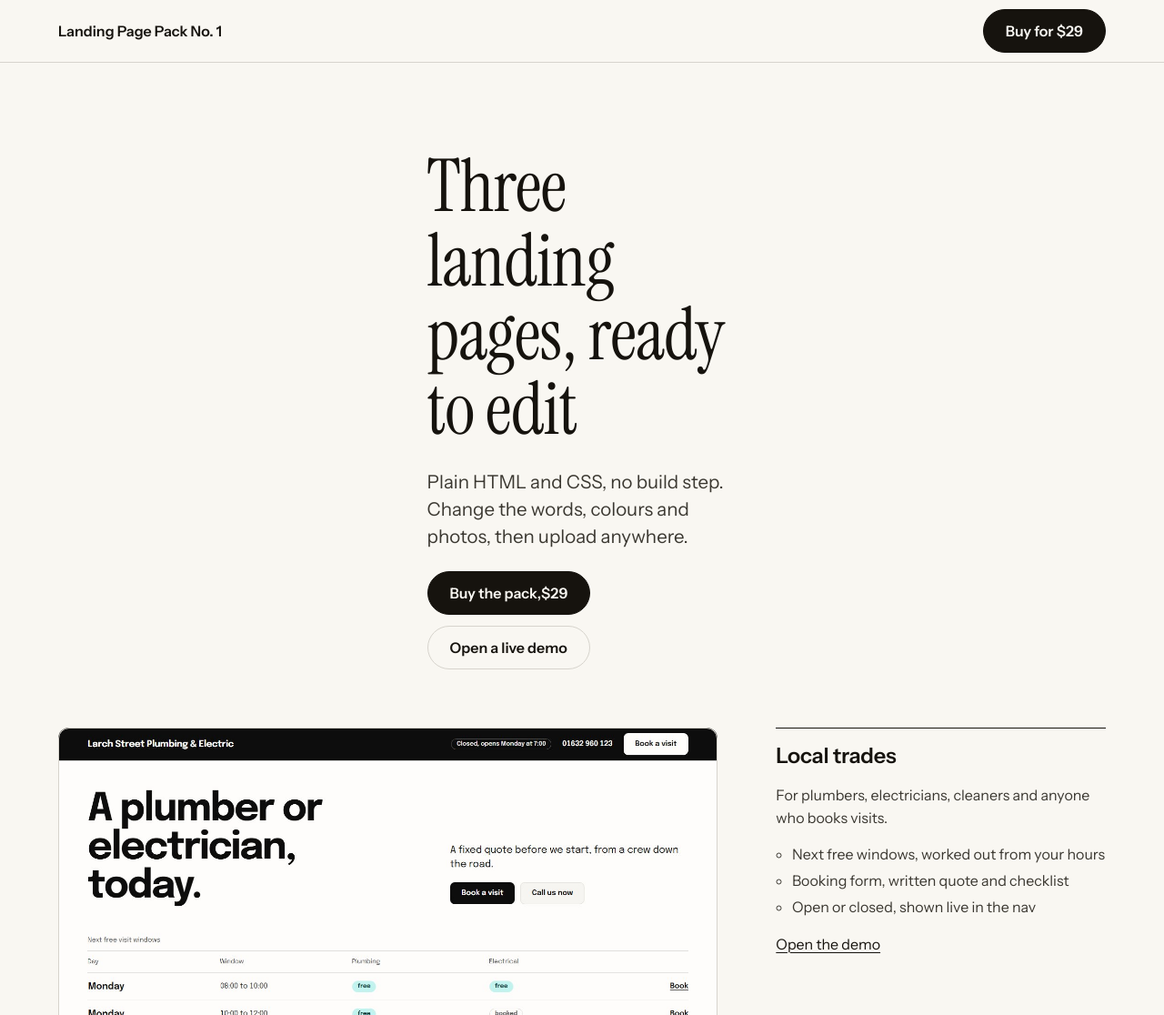
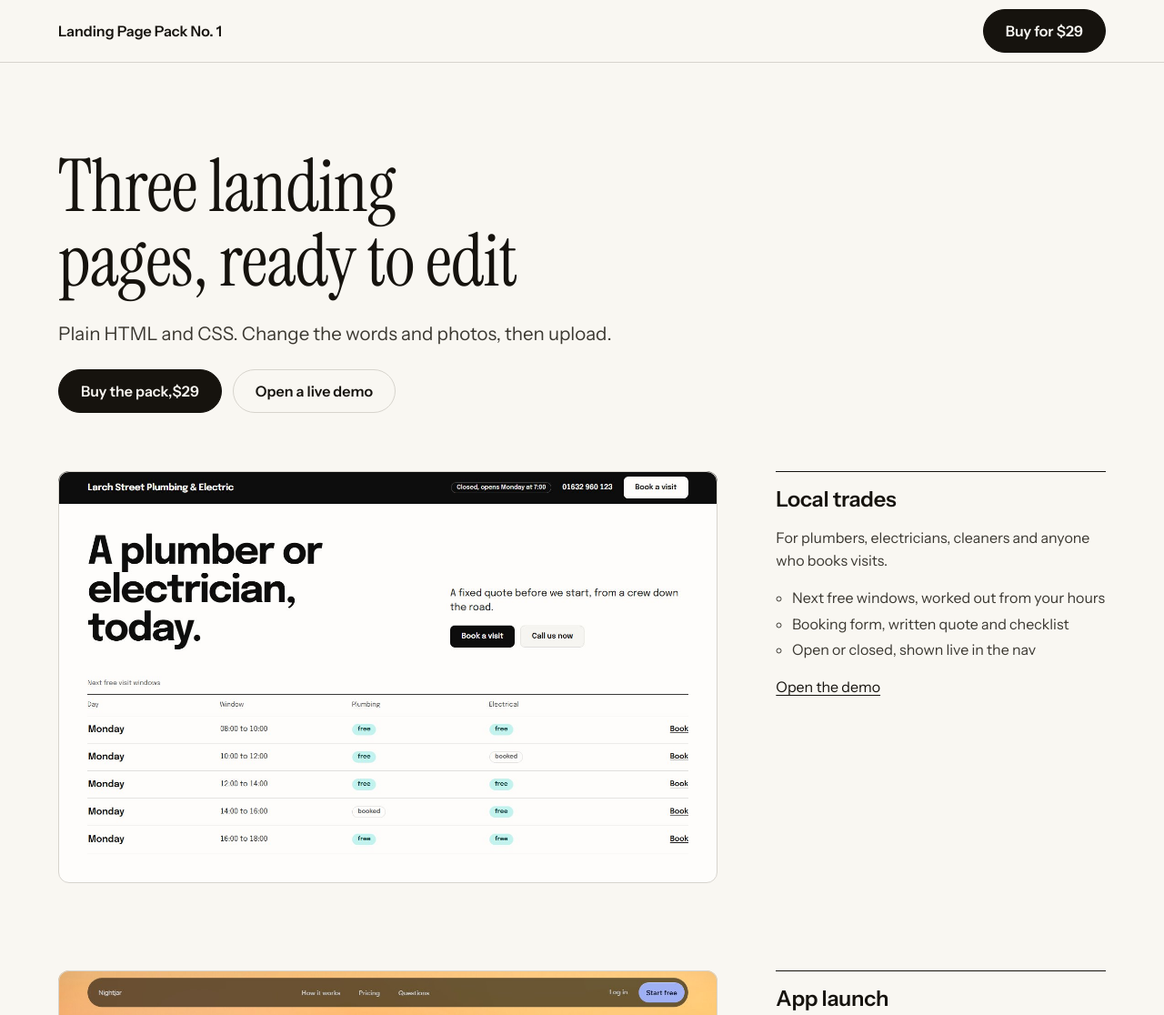
Before and after one commit to miniMursha/landing-page-pack, a plain HTML site: page index.html in a window 1280 px wide. Shown: the top 1116 px of the page at 91% size. Drawn offline with Linux system fonts and the light colour scheme.

Commit message:
Add files via upload

```diff
--- a/index.html
+++ b/index.html
@@ -23,10 +23,12 @@
 html, body { overflow-x: clip; }
 body { margin: 0; background: var(--color-paper); color: var(--color-ink); font: 400 var(--text-md)/1.55 var(--font-body); -webkit-font-smoothing: antialiased; }
 h1, h2, h3 { margin: 0; font-family: var(--font-display); font-weight: 400; letter-spacing: -0.01em; line-height: 1.02; overflow-wrap: break-word; min-width: 0; text-wrap: balance; }
-h3 { font-family: var(--font-body); font-weight: 600; font-size: var(--text-title); letter-spacing: -0.01em; line-height: 1.2; }
+h3, .h3 { font-family: var(--font-body); font-weight: 600; font-size: var(--text-title); letter-spacing: -0.01em; line-height: 1.2; }
 p { margin: 0; text-wrap: pretty; }
 img { display: block; max-width: 100%; height: auto; }
 a { color: inherit; text-underline-offset: 0.18em; text-decoration-thickness: 1px; }
+::selection { background: color-mix(in oklab, var(--color-accent) 22%, transparent); }
+html { scrollbar-color: var(--color-muted) var(--color-paper); }
 a:focus-visible, button:focus-visible { outline: 2px solid var(--color-focus); outline-offset: 3px; border-radius: 4px; }
 .container { width: 100%; max-width: var(--container); margin-inline: auto; padding-inline: var(--gutter); }
 .skip { position: absolute; left: var(--space-md); top: calc(-1 * var(--space-3xl)); padding: var(--space-xs) var(--space-md); background: var(--color-ink); color: var(--color-paper); }
@@ -44,9 +46,9 @@ a:focus-visible, button:focus-visible { outline: 2px solid var(--color-focus); o
 .top b { font-weight: 600; }
 
 .intro { padding-block: var(--space-3xl) var(--space-2xl); }
-.intro__in { display: grid; gap: var(--space-lg); max-width: 44ch; }
-.intro h1 { font-size: var(--text-display); }
-.intro .lead { font-size: var(--text-lead); line-height: 1.45; color: var(--color-ink-2); }
+.intro__in { display: grid; gap: var(--space-lg); }
+.intro h1 { font-size: var(--text-display); max-width: 14ch; }
+.intro .lead { font-size: var(--text-lead); line-height: 1.45; color: var(--color-ink-2); max-width: 46ch; }
 .actions { display: flex; flex-wrap: wrap; gap: var(--space-sm); }
 .price { font-weight: 600; }
 
@@ -89,7 +91,7 @@ a:focus-visible, button:focus-visible { outline: 2px solid var(--color-focus); o
   <section class="intro" aria-labelledby="h">
     <div class="container intro__in">
       <h1 id="h">Three landing pages, ready to edit</h1>
-      <p class="lead">Plain HTML and CSS, no build step. Change the words, colours and photos, then upload anywhere.</p>
+      <p class="lead">Plain HTML and CSS. Change the words and photos, then upload.</p>
       <div class="actions">
         <a class="btn" href="#buy" data-buy>Buy the pack, <span class="price">$29</span></a>
         <a class="btn btn--quiet" href="trades/">Open a live demo</a>
@@ -102,7 +104,7 @@ a:focus-visible, button:focus-visible { outline: 2px solid var(--color-focus); o
       <li class="page">
         <a class="shot" href="trades/" aria-label="Open the local trades demo"><img src="shots/trades.jpg" width="1440" height="900" alt="The trades template: a plumber and electrician page listing the next free visit windows"></a>
         <div class="page__text">
-          <h3>Local trades</h3>
+          <h2 class="h3">Local trades</h2>
           <p>For plumbers, electricians, cleaners and anyone who books visits.</p>
           <ul><li>Next free windows, worked out from your hours</li><li>Booking form, written quote and checklist</li><li>Open or closed, shown live in the nav</li></ul>
           <a href="trades/">Open the demo</a>
@@ -111,7 +113,7 @@ a:focus-visible, button:focus-visible { outline: 2px solid var(--color-focus); o
       <li class="page">
         <a class="shot" href="launch/" aria-label="Open the app launch demo"><img src="shots/launch.jpg" width="1440" height="900" alt="The launch template: an app page with a product panel in smoked glass over a foggy valley at dusk" loading="lazy"></a>
         <div class="page__text">
-          <h3>App launch</h3>
+          <h2 class="h3">App launch</h2>
           <p>For a SaaS product, a tool or an app with a free trial.</p>
           <ul><li>Product panel and a 30-day chart, built in HTML</li><li>Pricing table with a monthly and yearly switch</li><li>Install snippet with a copy button</li></ul>
           <a href="launch/">Open the demo</a>
@@ -120,7 +122,7 @@ a:focus-visible, button:focus-visible { outline: 2px solid var(--color-focus); o
       <li class="page">
         <a class="shot" href="cafe/" aria-label="Open the café demo"><img src="shots/cafe.jpg" width="1440" height="900" alt="The café template: the name and hours set in tall wood type like a printed bill" loading="lazy"></a>
         <div class="page__text">
-          <h3>Café and restaurant</h3>
+          <h2 class="h3">Café and restaurant</h2>
           <p>For a café, a canteen, a bakery or a small restaurant.</p>
           <ul><li>Menu switcher that opens on the right meal for the hour</li><li>Hours bill, today’s hours fixed to the screen</li><li>Next supper nights from the calendar, with a table form</li></ul>
           <a href="cafe/">Open the demo</a>
@@ -155,7 +157,7 @@ a:focus-visible, button:focus-visible { outline: 2px solid var(--color-focus); o
 </footer>
 <script>
 /* Put your Gumroad product link here */
-const BUY_URL = '';
+const BUY_URL = 'https://marcelhex.gumroad.com/l/landing-pack-1';
 if (BUY_URL) document.querySelectorAll('[data-buy]').forEach((a) => { a.href = BUY_URL; });
 </script>
 </body>
```
